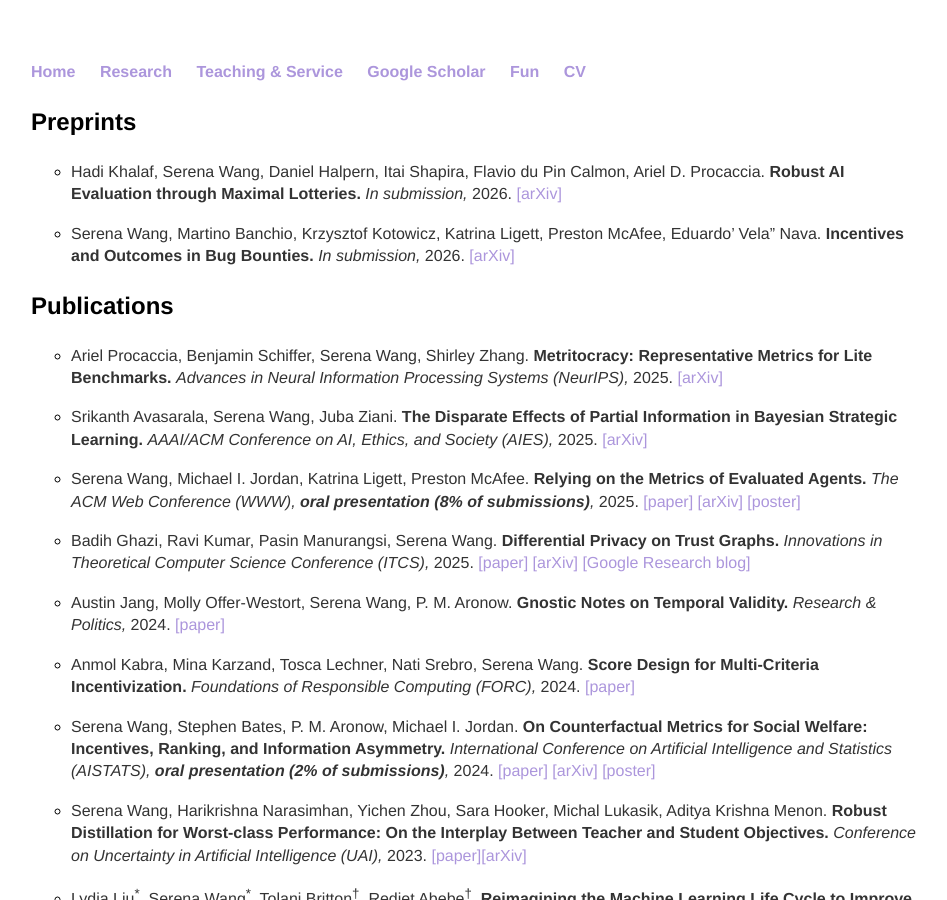
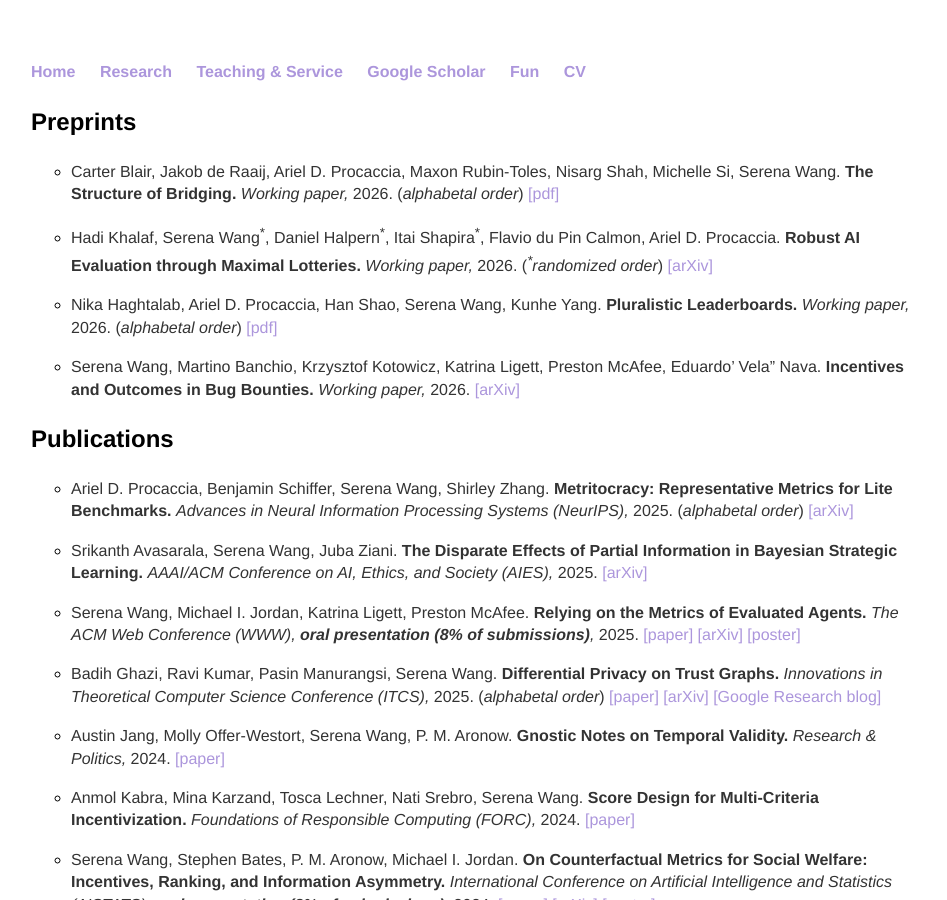
Before and after one commit to serenalwang/serenalwang.github.io, a Jekyll site: the page built from research.md, in a window 1280 px wide and 900 px high. Shown: the whole window, without its empty margins (161-1108 px from the left). Built offline with Jekyll 4.4.1, drawn with Linux system fonts in a browser that asks for light colours.

Commit message:
updated papers

```diff
--- a/research.md
+++ b/research.md
@@ -4,14 +4,18 @@ title: Research
 ---
 ### Preprints
 
-* Hadi Khalaf, Serena Wang, Daniel Halpern, Itai Shapira, Flavio du Pin Calmon, Ariel D. Procaccia. **Robust AI Evaluation through Maximal Lotteries.** *In submission,* 2026. [[arXiv]](https://arxiv.org/abs/2602.21297)
+* Carter Blair, Jakob de Raaij, Ariel D. Procaccia, Maxon Rubin-Toles, Nisarg Shah, Michelle Si, Serena Wang. **The Structure of Bridging.** *Working paper,* 2026. (*alphabetal order*) [[pdf]](https://procaccia.info/wp-content/uploads/2026/02/bridging.pdf)
+
+* Hadi Khalaf, Serena Wang<sup>\*</sup>, Daniel Halpern<sup>\*</sup>, Itai Shapira<sup>\*</sup>, Flavio du Pin Calmon, Ariel D. Procaccia. **Robust AI Evaluation through Maximal Lotteries.** *Working paper,* 2026. (*<sup>\*</sup>randomized order*) [[arXiv]](https://arxiv.org/abs/2602.21297)
+
+* Nika Haghtalab, Ariel D. Procaccia, Han Shao, Serena Wang, Kunhe Yang. **Pluralistic Leaderboards.** *Working paper,* 2026. (*alphabetal order*) [[pdf]](https://procaccia.info/wp-content/uploads/20)
 
 * Serena Wang, Martino Banchio, Krzysztof Kotowicz, Katrina Ligett, Preston McAfee, Eduardo' Vela" Nava.
-**Incentives and Outcomes in Bug Bounties.** *In submission,* 2026. [[arXiv]](https://arxiv.org/abs/2509.16655)
+**Incentives and Outcomes in Bug Bounties.** *Working paper,* 2026. [[arXiv]](https://arxiv.org/abs/2509.16655)
 
 ### Publications
-* Ariel Procaccia, Benjamin Schiffer, Serena Wang, Shirley Zhang.
-**Metritocracy: Representative Metrics for Lite Benchmarks.** *Advances in Neural Information Processing Systems (NeurIPS),* 2025. [[arXiv]](https://arxiv.org/abs/2506.09813)
+* Ariel D. Procaccia, Benjamin Schiffer, Serena Wang, Shirley Zhang.
+**Metritocracy: Representative Metrics for Lite Benchmarks.** *Advances in Neural Information Processing Systems (NeurIPS),* 2025. (*alphabetal order*) [[arXiv]](https://arxiv.org/abs/2506.09813)
 
 * Srikanth Avasarala, Serena Wang, Juba Ziani.
 **The Disparate Effects of Partial Information in Bayesian Strategic Learning.** *AAAI/ACM Conference on AI, Ethics, and Society (AIES),* 2025. [[arXiv]](https://arxiv.org/abs/2506.00627)
@@ -20,7 +24,7 @@ title: Research
 **Relying on the Metrics of Evaluated Agents.** *The ACM Web Conference (WWW), **oral presentation (8% of submissions)**,* 2025. [[paper]](https://dl.acm.org/doi/10.1145/3696410.3714864) [[arXiv]](https://arxiv.org/abs/2402.14005) [[poster]](https://drive.google.com/file/d/1iT8-Nygx1qGs4cQci2wEesXsFOl1X4Vt/view?usp=sharing)
 
 * Badih Ghazi, Ravi Kumar, Pasin Manurangsi, Serena Wang.
-**Differential Privacy on Trust Graphs.** *Innovations in Theoretical Computer Science Conference (ITCS),* 2025. [[paper]](https://drops.dagstuhl.de/entities/document/10.4230/LIPIcs.ITCS.2025.53) [[arXiv]](https://arxiv.org/abs/2410.12045) [[Google Research blog]](https://research.google/blog/differential-privacy-on-trust-graphs/)
+**Differential Privacy on Trust Graphs.** *Innovations in Theoretical Computer Science Conference (ITCS),* 2025. (*alphabetal order*) [[paper]](https://drops.dagstuhl.de/entities/document/10.4230/LIPIcs.ITCS.2025.53) [[arXiv]](https://arxiv.org/abs/2410.12045) [[Google Research blog]](https://research.google/blog/differential-privacy-on-trust-graphs/)
 
 * Austin Jang, Molly Offer-Westort, Serena Wang, P. M. Aronow.
 **Gnostic Notes on Temporal Validity.** *Research & Politics,* 2024. [[paper]](https://journals.sagepub.com/doi/10.1177/20531680241307942)
```
